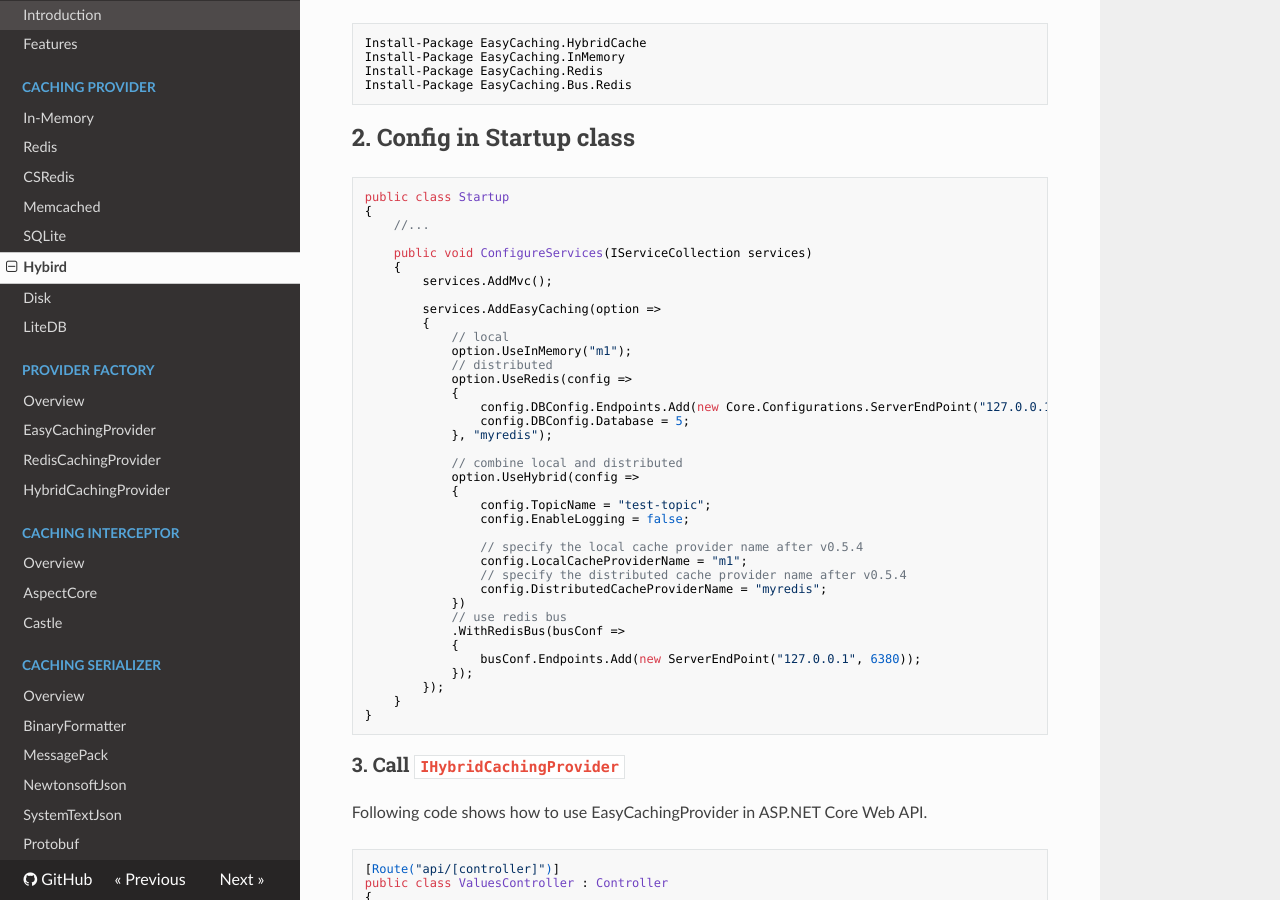
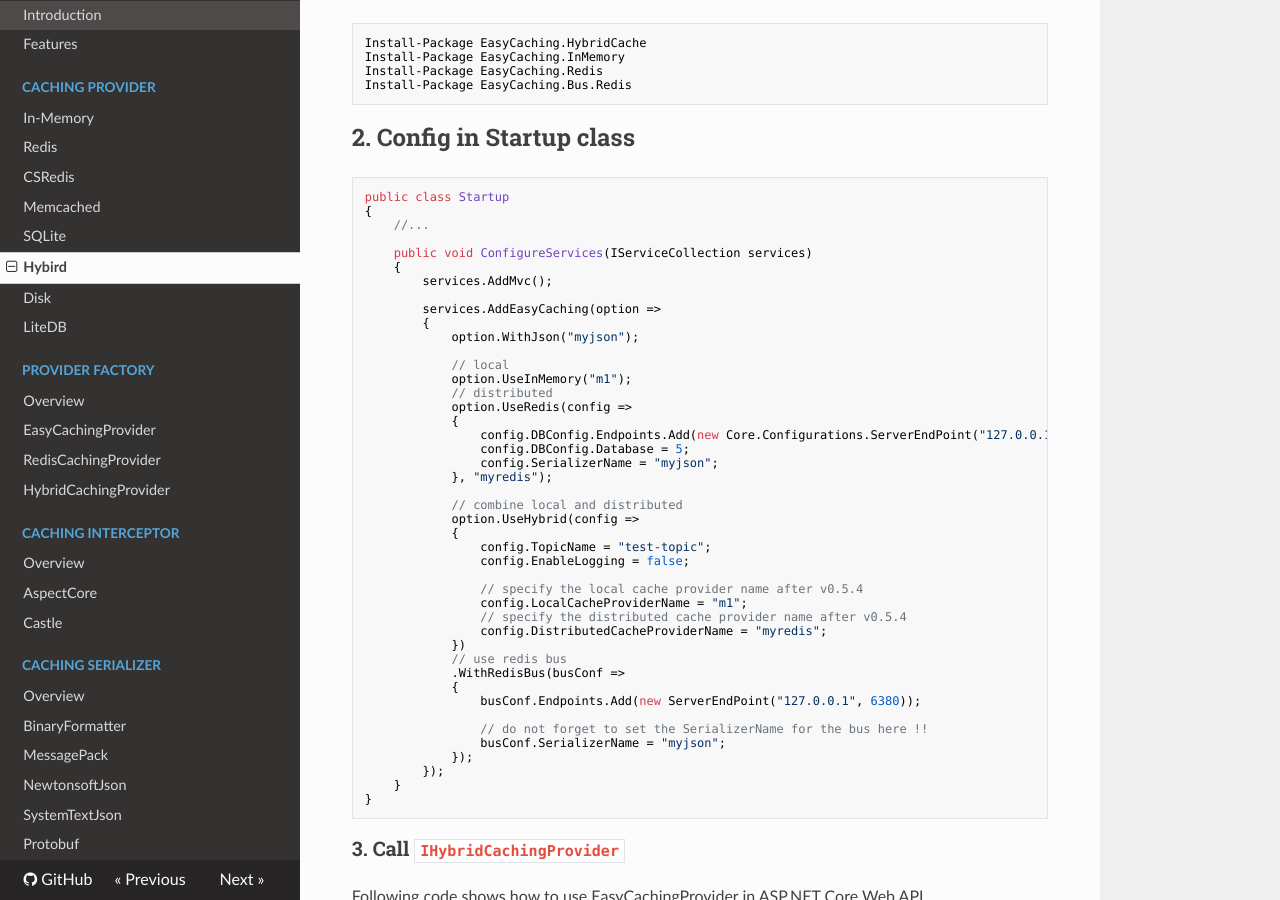
Before and after one commit to dotnetcore/EasyCaching, an MkDocs documentation site: the page built from docs/Hybrid.md, in a window 1280 px wide and 900 px high, scrolled down 1099 px. Built offline with MkDocs 1.6.1, drawn with Linux system fonts in a browser that asks for light colours; nearby versions of some CDN libraries; old or Windows-style settings are respelled for this version of MkDocs.

Commit message:
docs: update hybird usage

```diff
--- a/docs/Hybrid.md
+++ b/docs/Hybrid.md
@@ -34,6 +34,8 @@ public class Startup
 
         services.AddEasyCaching(option =>
         {
+            option.WithJson("myjson");
+
             // local
             option.UseInMemory("m1");
             // distributed
@@ -41,6 +43,7 @@ public class Startup
             {
                 config.DBConfig.Endpoints.Add(new Core.Configurations.ServerEndPoint("127.0.0.1", 6379));
                 config.DBConfig.Database = 5;
+                config.SerializerName = "myjson";
             }, "myredis");
 
             // combine local and distributed
@@ -58,6 +61,9 @@ public class Startup
             .WithRedisBus(busConf =>
             {
                 busConf.Endpoints.Add(new ServerEndPoint("127.0.0.1", 6380));
+
+                // do not forget to set the SerializerName for the bus here !!
+                busConf.SerializerName = "myjson";
             });
         });
     }
```
